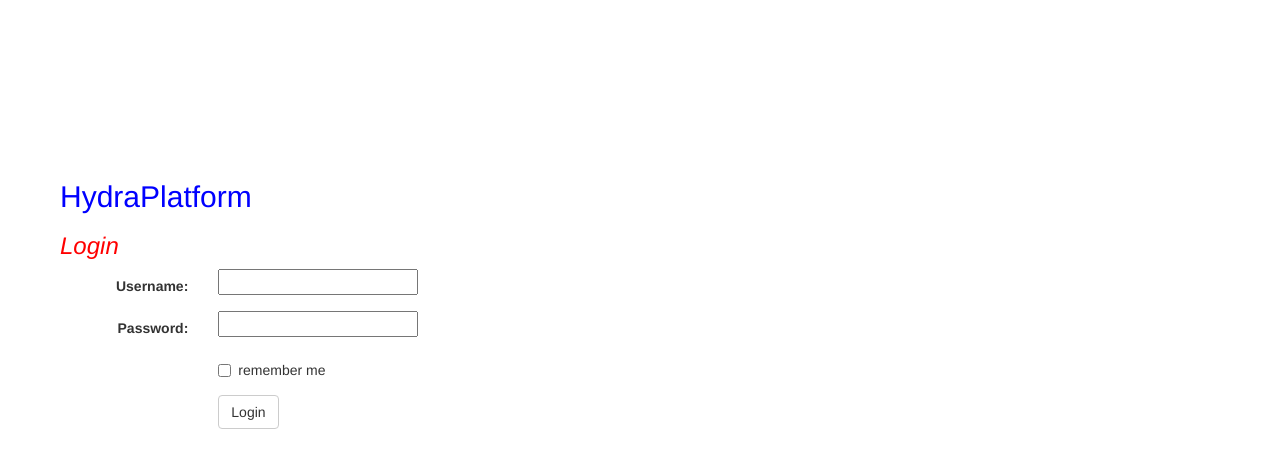
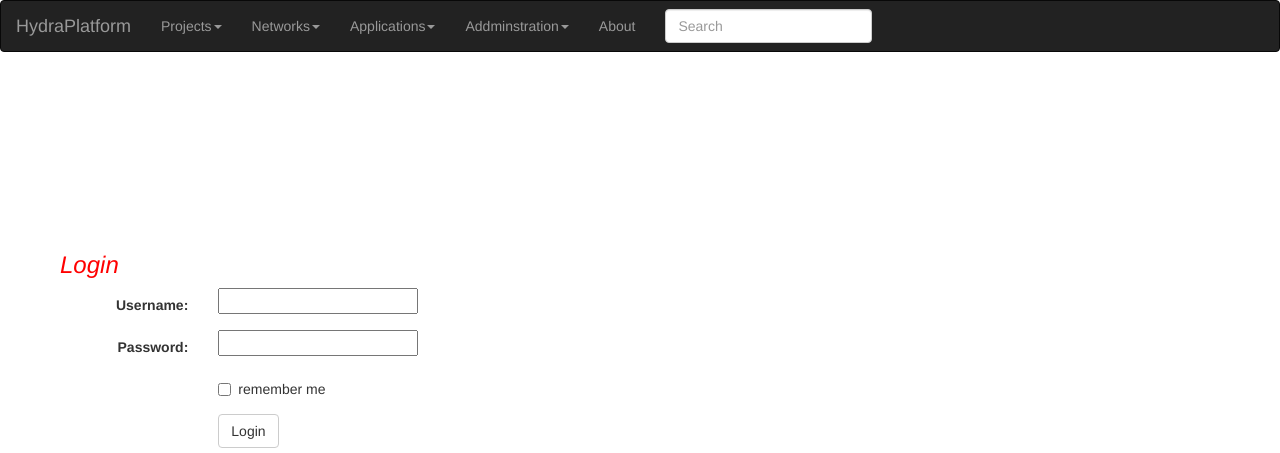
Before and after one commit to knoxsp/basinit-backup, a Flask app: page / in a window 1280 px wide. Shown: the top 453 px of the page. Run offline with Flask 2, Linux system fonts and the light colour scheme.

Commit message:
Improve user interface for log in form

```diff
--- a/templates/header.html
+++ b/templates/header.html
@@ -1,8 +1,9 @@
+
 <!-- Navbar -->
- <nav role="navigation" class="navbar navbar-inverse">
+<nav role="navigation" class="navbar navbar-inverse" id="main_menu">
      <div class="container-fluid">
     <div class="navbar-header">
-      <a class="navbar-brand" href="http://hydraplatform.org/">HydraPlatform</a>
+      <a class="navbar-brand" href="http://hydraplatform.org/" target="_blank">HydraPlatform</a>
     </div>
     <ul class="nav navbar-nav">
         <li class="dropdown">
@@ -48,7 +49,7 @@
                     <input type="text" placeholder="Search" class="form-control">
                 </div>
       </form>
-    <ul class="nav navbar-nav navbar-right">
+    <ul class="nav navbar-nav navbar-right" id="log_">
       <li><a href="{{ url_for('do_logout') }}">Logout</a></li>
       <!--<li><a href="/admin">Admin</a></li>-->
   </ul>
--- a/templates/login.html
+++ b/templates/login.html
@@ -5,10 +5,19 @@
 
 <head>
   <title>Login Form</title>
+     {% include 'header.html' %}
 </head>
+<script>
+    $(document).ready(function() {
+    $("#log_").hide();
+   $("#main_menu").click(function() {
+     return false;
+   });
+});
 
+</script>
 <body >
-<h2 class="title">HydraPlatform</h2>
+<h2 class="title"></h2>
   <h3 class="sub_title">Login</h3>
   <div class="page_width">
     <div >
```
